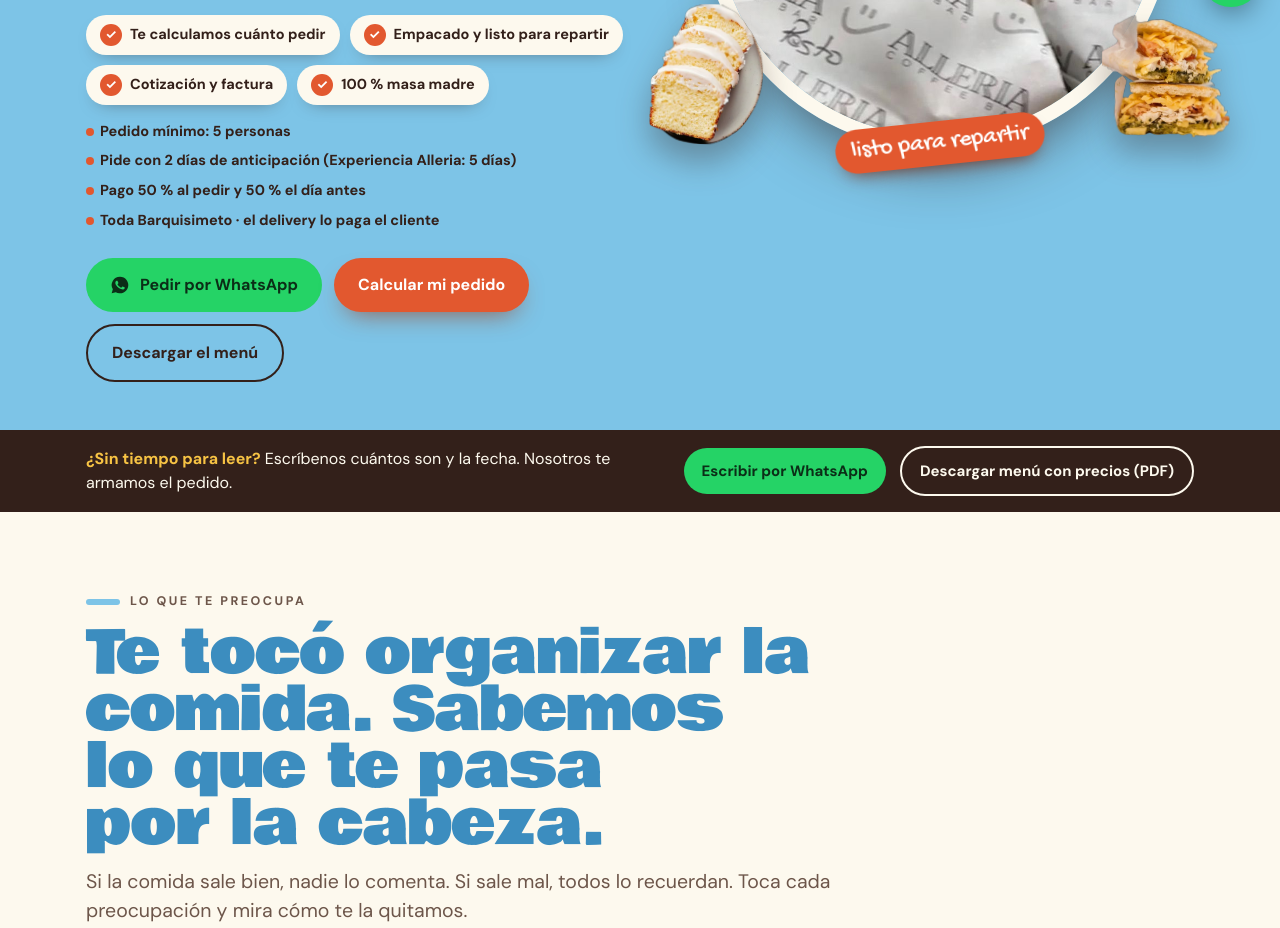
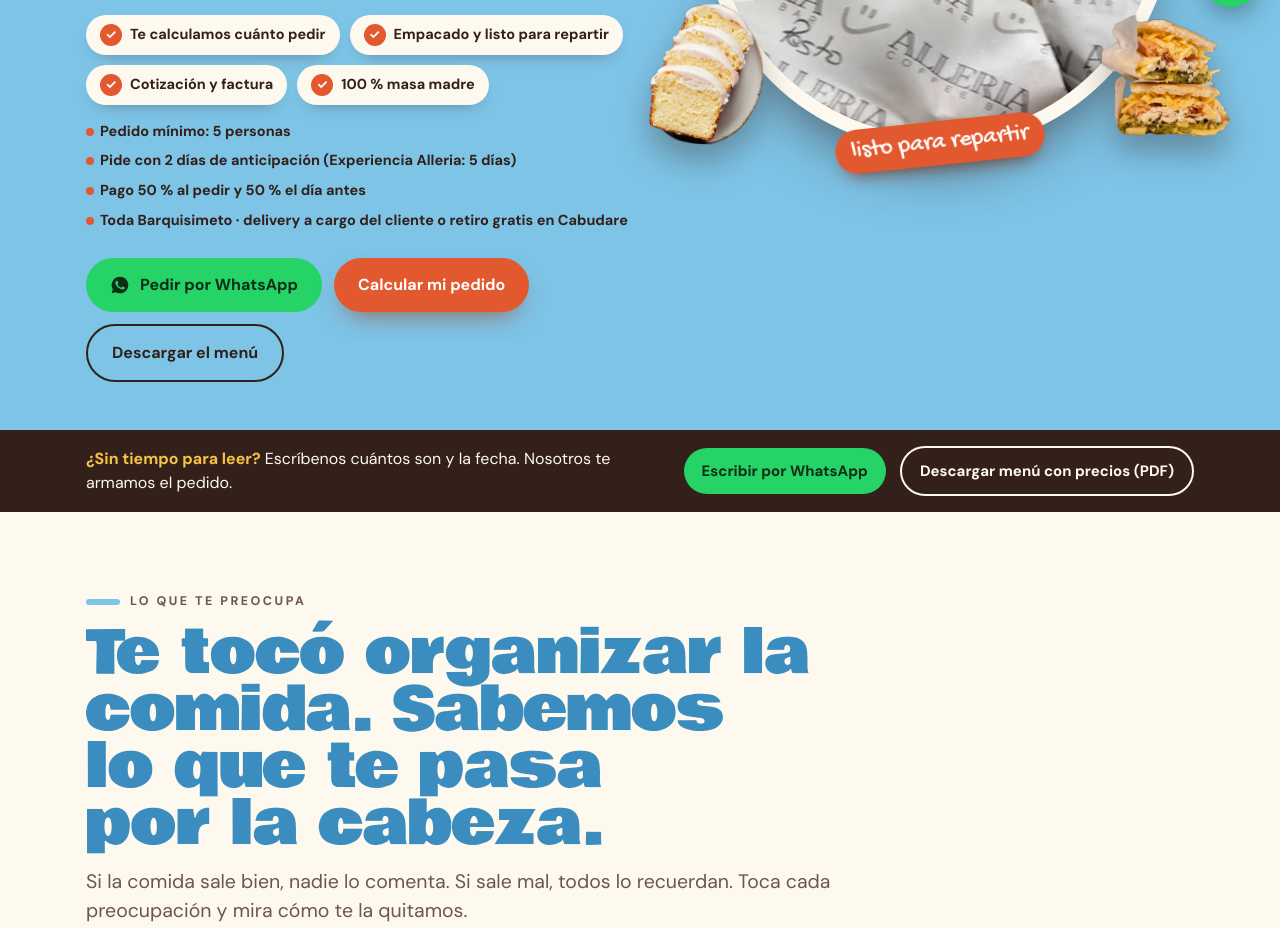
Before and after one commit to Gusramonto/alleria-website, a plain HTML site: page catering.html in a window 1280 px wide. Shown: the part 775-1703 px from the top of the page. Drawn offline with Linux system fonts and the light colour scheme.

Commit message:
Catering: retiro gratis en la panificadora de Cabudare (página, cotizador, mensaje de WhatsApp y menú PDF)
Co-Authored-By: Claude Opus 5.5 <noreply@anthropic.com>
Claude-Session: https://claude.ai/code/session_01MsKkScfgg4qQtZFvpHFNhj

```diff
--- a/catering.html
+++ b/catering.html
@@ -393,7 +393,7 @@ footer a{color:var(--crema)}
         <span class="chip"><i>✓</i>Cotización y factura</span>
         <span class="chip"><i>✓</i>100 % masa madre</span>
       </div>
-      <p class="facts3"><span>Pedido mínimo: 5 personas</span><span>Pide con 2 días de anticipación (Experiencia Alleria: 5 días)</span><span>Pago 50 % al pedir y 50 % el día antes</span><span>Toda Barquisimeto · el delivery lo paga el cliente</span></p>
+      <p class="facts3"><span>Pedido mínimo: 5 personas</span><span>Pide con 2 días de anticipación (Experiencia Alleria: 5 días)</span><span>Pago 50 % al pedir y 50 % el día antes</span><span>Toda Barquisimeto · delivery a cargo del cliente o retiro gratis en Cabudare</span></p>
       <div class="row"><a class="btn wa" id="hWa" target="_blank" rel="noopener"><svg viewBox="0 0 24 24" fill="currentColor" aria-hidden="true"><path d="M12 2a10 10 0 0 0-8.6 15.1L2 22l5-1.3A10 10 0 1 0 12 2zm5.3 14.1c-.2.6-1.3 1.2-1.8 1.2-.5.1-1 .2-3.3-.7-2.8-1.1-4.6-4-4.7-4.2-.1-.2-1.1-1.5-1.1-2.9s.7-2 1-2.3c.2-.3.5-.3.7-.3h.5c.2 0 .4 0 .6.5l.8 2c.1.2.1.4 0 .5l-.4.6-.4.4c-.1.1-.3.3-.1.6.2.3.8 1.3 1.7 2.1 1.2 1 2.1 1.4 2.4 1.5.3.1.5.1.6-.1l.9-1c.2-.3.4-.2.6-.1l1.9.9c.3.1.5.2.5.3.1.2.1.7-.1 1.4z"/></svg>Pedir por WhatsApp</a><a class="btn coral" href="#planificador">Calcular mi pedido</a><a class="btn ghost" href="/assets/catering/menu-catering-alleria.pdf" download>Descargar el menú</a></div>
     </div>
     <div class="orbit" aria-hidden="true">
@@ -554,7 +554,7 @@ footer a{color:var(--crema)}
     <div class="hgrid2">
       <div class="hc rv"><span class="v">5</span><b>Pedido mínimo</b><p>Para 5 personas como mínimo. Desde ahí, armamos el pedido a la medida de tu evento.</p></div>
       <div class="hc rv"><span class="v">2 días</span><b>Anticipación</b><p>Pide con al menos 2 días de anticipación. Para la Experiencia Alleria, con 5 días. ¿Es urgente? Escríbenos y vemos cómo te ayudamos.</p></div>
-      <div class="hc rv"><span class="v">Zona</span><b>Toda Barquisimeto</b><p>El delivery o el transporte lo paga el cliente. Te confirmamos el monto en la cotización, antes de que pagues.</p></div>
+      <div class="hc rv"><span class="v">Zona</span><b>Toda Barquisimeto</b><p>El delivery o el transporte lo paga el cliente. Te confirmamos el monto en la cotización, antes de que pagues. También puedes retirar tu pedido sin costo en nuestra panificadora de Cabudare.</p></div>
       <div class="hc dark rv"><span class="v">50 / 50</span><b>Pago</b><p>50 % al hacer el pedido y 50 % el día antes de la actividad. En dólares, o en bolívares a la tasa oficial del BCV del día de cada pago.</p></div>
       <div class="hc rv"><span class="v">Cambios</span><b>Hasta 48 h antes</b><p>Hasta 48 horas antes del evento puedes cambiar la fecha o cancelar y te devolvemos tu anticipo. Después de ese plazo, el anticipo no se devuelve: ya compramos los insumos y preparamos tu pedido.</p></div>
       <div class="hc rv"><span class="v">Factura</span><b>Todo por escrito</b><p>Te enviamos la cotización para aprobar y emitimos factura.</p></div>
@@ -666,7 +666,7 @@ function plan(){const n=+ppl.value;$("pplOut").textContent=n;ppl.style.setProper
   $("oList").innerHTML=ids.map(id=>{const p=BY[id],q=Q[id],t=q*p.p;sum+=t;return `<li><img src="${CUT(p.img)}" alt=""><div><b>${p.nm}</b><span class="sub">${f2(p.p)} ${p.u}${p.sub?" · "+p.sub:""}</span></div><div class="rt"><span class="stp"><button type="button" data-id="${id}" data-d="-1" aria-label="Quitar uno de ${p.nm}">−</button><output>${q}</output><button type="button" data-id="${id}" data-d="1" aria-label="Agregar uno de ${p.nm}">+</button></span><span class="sub">${f2(t)}</span></div></li>`}).join("")
    +(svc==="exp"?`<li><img src="${CUT("americano")}" alt=""><div><b>Café filtrado de especialidad</b><span class="sub">Guayabo o Chemex, servido por nuestro equipo</span></div><div class="rt"><span class="sub">Incluido</span></div></li>`:"");
   const fee=expFee(n),tot=sum+(svc==="exp"?fee:0);
-  $("oTot").innerHTML=`<div><span>Productos</span><span>${f2(sum)}</span></div>${svc==="exp"?`<div><span>Experiencia Alleria (${n} personas)</span><span>${f2(fee)}</span></div>`:""}<div><span>Delivery</span><span>Lo paga el cliente</span></div><div class="gt"><span>Total estimado</span><b>${f2(tot)}</b></div><div><span>Por persona</span><span>${f2(tot/n)}</span></div>${n<5?`<div class="minw">El pedido mínimo es para 5 personas.</div>`:""}`;
+  $("oTot").innerHTML=`<div><span>Productos</span><span>${f2(sum)}</span></div>${svc==="exp"?`<div><span>Experiencia Alleria (${n} personas)</span><span>${f2(fee)}</span></div>`:""}<div><span>Delivery</span><span>Lo paga el cliente (o retiro gratis en Cabudare)</span></div><div class="gt"><span>Total estimado</span><b>${f2(tot)}</b></div><div><span>Por persona</span><span>${f2(tot/n)}</span></div>${n<5?`<div class="minw">El pedido mínimo es para 5 personas.</div>`:""}`;
   $("oInc").innerHTML=svc==="exp"?"<b>Incluye:</b> montaje de la mesa, sándwiches preparados al momento, café filtrado servido por nuestro equipo y recogida al final.":"<b>Incluye:</b> todo empacado con la marca Alleria, entregado en tu oficina a la hora acordada, listo para repartir.";
   const cap=innerWidth<560?14:24,vis=Math.min(n,cap);
   const first=ids[0]?BY[ids[0]].img:"chiqui",second=ids[1]?BY[ids[1]].img:first;
@@ -677,7 +677,7 @@ function plan(){const n=+ppl.value;$("pplOut").textContent=n;ppl.style.setProper
   ctrs.forEach((c,i)=>{const src=cImgs[i];if(src)setImg(c.querySelector("img"),src);c.classList.toggle("on",!!src)});
   more.textContent=n>cap?"+"+(n-cap)+" personas más":"";more.style.visibility=n>cap?"visible":"hidden";
   $("barista").style.visibility=svc==="exp"?"visible":"hidden";
-  const msg=`Hola Alleria. Quiero cotizar un catering para mi empresa.\n\nOcasión: ${m.nm}\nPersonas: ${n}\nServicio: ${svc==="exp"?"Experiencia Alleria (montaje en el lugar, "+f2(fee)+" para "+n+" personas)":"Entrega lista (empacado)"}\n\nPedido:\n${ids.map(id=>"• "+Q[id]+" × "+BY[id].nm+" = "+f2(Q[id]*BY[id].p)).join("\n")}\n\nTotal estimado: ${f2(tot)} (sin delivery)\n\nFecha: \nHora: \nLugar / zona de entrega: \nEmpresa: \n¿Necesito factura?: `;
+  const msg=`Hola Alleria. Quiero cotizar un catering para mi empresa.\n\nOcasión: ${m.nm}\nPersonas: ${n}\nServicio: ${svc==="exp"?"Experiencia Alleria (montaje en el lugar, "+f2(fee)+" para "+n+" personas)":"Entrega lista (empacado)"}\n\nPedido:\n${ids.map(id=>"• "+Q[id]+" × "+BY[id].nm+" = "+f2(Q[id]*BY[id].p)).join("\n")}\n\nTotal estimado: ${f2(tot)} (sin delivery)\n\nFecha: \nHora: \n¿Delivery o retiro en Cabudare?: \nLugar / zona de entrega: \nEmpresa: \n¿Necesito factura?: `;
   $("oWa").href=wa(msg);$("dWa").href=wa(msg);$("dT").textContent=m.sh+" · "+n+" personas";$("dS").textContent="Total estimado "+f2(tot)}
 suggest();addEventListener("resize",plan);
 const hi=wa("Hola Alleria. Quiero pedir comida para un evento de mi empresa. Somos __ personas, para el día __.");
```
Also changed, not shown: 1 other file.
